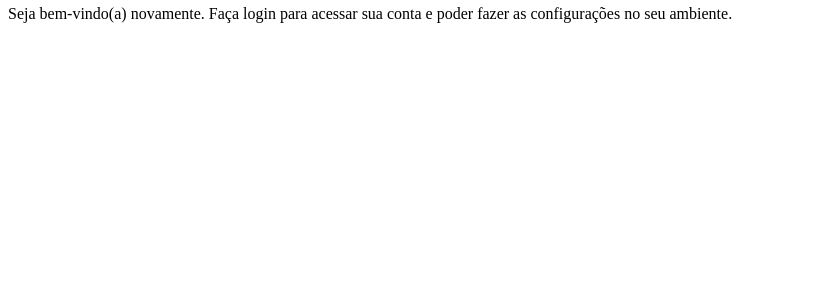
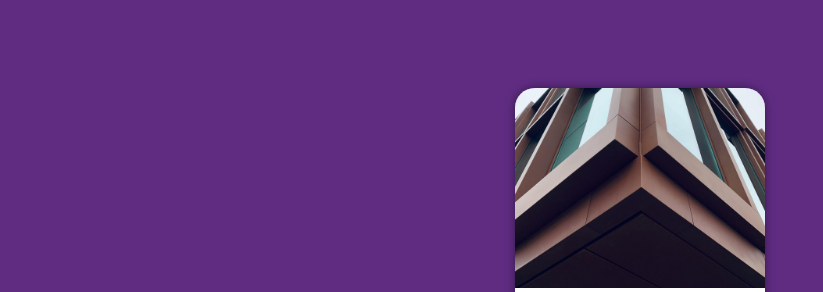
Before and after one commit to alanvieira97/projeto-login, a plain HTML site: page index.html in a window 1280 px wide. Shown: the part 62-354 px from the top of the page, without its empty margins (0-823 px from the left). Drawn offline with Linux system fonts and the light colour scheme.

Commit message:
atualizei o repositorio

```diff
--- a/estilos/style.css
+++ b/estilos/style.css
@@ -5,3 +5,50 @@
     Verde: #49a09d
     Lilás: #5f2c82
 */
+
+* {
+    font-family: system-ui, -apple-system, BlinkMacSystemFont, 'Segoe UI', Roboto, Oxygen, Ubuntu, Cantarell, 'Open Sans', 'Helvetica Neue', sans-serif;
+    padding: 0px;
+    margin: 0px;
+    box-sizing: border-box;
+}
+
+body, html {
+    background-color: #5f2c82;
+    height: 100vh;
+    width: 100vw;
+}
+
+main {
+    position: relative;
+    height: 100vh;
+    width: 100vw;
+}
+
+section#login {
+    position: absolute;
+    top: 50%;
+    left: 50%;
+    transform: translate(-50%, -50%);
+    overflow: hidden;
+
+    background-color: white;
+    width: 250px;
+    height: 500px;
+    border-radius: 20px;
+    box-shadow: 0px 0px 10px rgba(0, 0, 0, 0.450);
+}
+
+section#login > div#imagem {
+    display: block;
+    background: #5f2c82 url(../imagens/pexels.jpg) no-repeat;
+    background-size: cover;
+    background-position: left bottom;
+    height: 200px;
+}
+
+section#login > div#formulario {
+    display: block;
+    padding: 10px;
+
+}
```
Also changed, not shown: index.html (+1 -1 lines).
